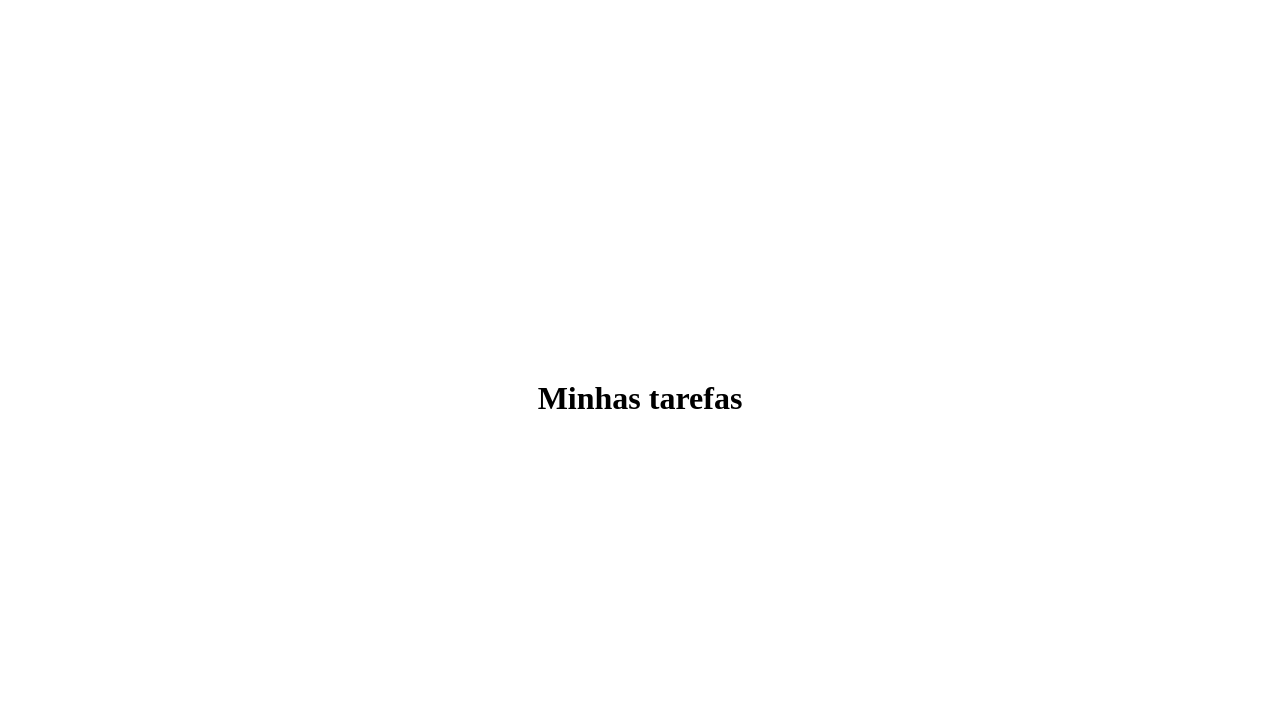
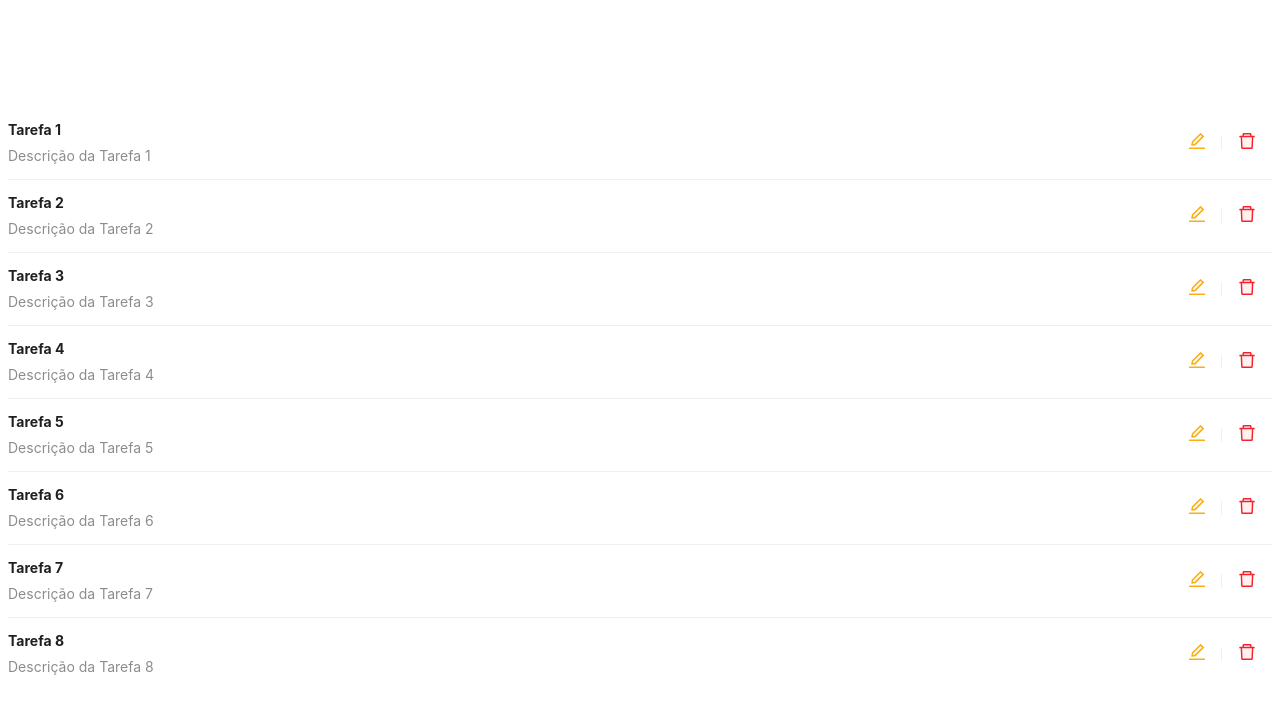
Before and after one commit to EddyPBR/todolist-web, a React (Vite) app: page /tarefas in a window 1280 px wide. Shown: the top 714 px of the page. Built offline with nearby package versions, Linux system fonts and the light colour scheme.

Commit message:
:sparkles: implements TaskList component

```diff
--- a/src/App.tsx
+++ b/src/App.tsx
@@ -1,6 +1,7 @@
 import { Flex } from "antd";
 import { CreateUserForm } from "./components/CreateUserForm";
 import { LoginForm } from "./components/LoginForm";
+import { TaskList } from "./components/TaskList";
 
 import { createBrowserRouter, RouterProvider } from "react-router-dom";
 
@@ -15,8 +16,8 @@ const ROUTER = createBrowserRouter([
   },
   {
     path: "/tarefas",
-    element: <h1>Minhas tarefas</h1>
-  }
+    element: <TaskList />,
+  },
 ]);
 
 export function App() {
--- /dev/null
+++ b/src/components/TaskList/index.tsx
@@ -0,0 +1,101 @@
+import { List, Button } from "antd";
+import { EditTwoTone, DeleteTwoTone } from "@ant-design/icons";
+
+interface ITask {
+  id: string; // UUID
+  title: string;
+  description: string;
+  createdAt: string;
+  priority: string;
+}
+
+const TASKS: ITask[] = [
+  {
+    id: "e9bcea01-831a-4e10-8642-501ee70e2e2f",
+    title: "Tarefa 1",
+    description: "Descrição da Tarefa 1",
+    createdAt: "2023-10-14T08:00:00",
+    priority: "ALTA",
+  },
+  {
+    id: "bdc6be5f-2d29-4806-91c1-482ce3ee8d87",
+    title: "Tarefa 2",
+    description: "Descrição da Tarefa 2",
+    createdAt: "2023-10-14T10:30:00",
+    priority: "MEDIA",
+  },
+  {
+    id: "72c3d6f3-60ec-4f4b-a83e-ec5c4cf9e2d7",
+    title: "Tarefa 3",
+    description: "Descrição da Tarefa 3",
+    createdAt: "2023-10-14T14:15:00",
+    priority: "BAIXA",
+  },
+  {
+    id: "ce0467a4-5d5e-4bb1-8ecb-cb226798e5e2",
+    title: "Tarefa 4",
+    description: "Descrição da Tarefa 4",
+    createdAt: "2023-10-15T09:45:00",
+    priority: "MEDIA",
+  },
+  {
+    id: "8c2e85e0-91c3-40d9-915d-106dfb9a3aa1",
+    title: "Tarefa 5",
+    description: "Descrição da Tarefa 5",
+    createdAt: "2023-10-15T13:30:00",
+    priority: "ALTA",
+  },
+  {
+    id: "77ccf12f-1d86-43f4-a3c1-c6f9c328c66b",
+    title: "Tarefa 6",
+    description: "Descrição da Tarefa 6",
+    createdAt: "2023-10-16T08:30:00",
+    priority: "BAIXA",
+  },
+  {
+    id: "e1b5b2dd-1f3e-463e-bc7e-e9298563be4e",
+    title: "Tarefa 7",
+    description: "Descrição da Tarefa 7",
+    createdAt: "2023-10-17T11:00:00",
+    priority: "MEDIA",
+  },
+  {
+    id: "abcc8aa2-3e74-4c38-8e38-174d9954c9e3",
+    title: "Tarefa 8",
+    description: "Descrição da Tarefa 8",
+    createdAt: "2023-10-17T15:45:00",
+    priority: "ALTA",
+  },
+];
+
+export function TaskList() {
+  function onHandleClickUpdate() {
+    alert("Necessário desenvolver feat. de atualizar task");
+  }
+
+  function onHandleClickDelete() {
+    alert("Necessário desenvolver feat. de apagar task");
+  }
+
+  return (
+    <List<ITask>
+      itemLayout="horizontal"
+      dataSource={TASKS}
+      renderItem={(task) => (
+        <List.Item
+          actions={[
+            <Button size="small" type="text" onClick={onHandleClickUpdate}>
+              <EditTwoTone style={{ fontSize: "1.125rem" }} twoToneColor="#faad14" />
+            </Button>,
+            <Button size="small" type="text" onClick={onHandleClickDelete}>
+              <DeleteTwoTone style={{ fontSize: "1.125rem" }} twoToneColor="#f5222d" />
+            </Button>,
+          ]}
+        >
+          <List.Item.Meta title={<a href="#">{task.title}</a>} description={task.description} />
+        </List.Item>
+      )}
+      style={{ width: "100%" }}
+    />
+  );
+}
```
